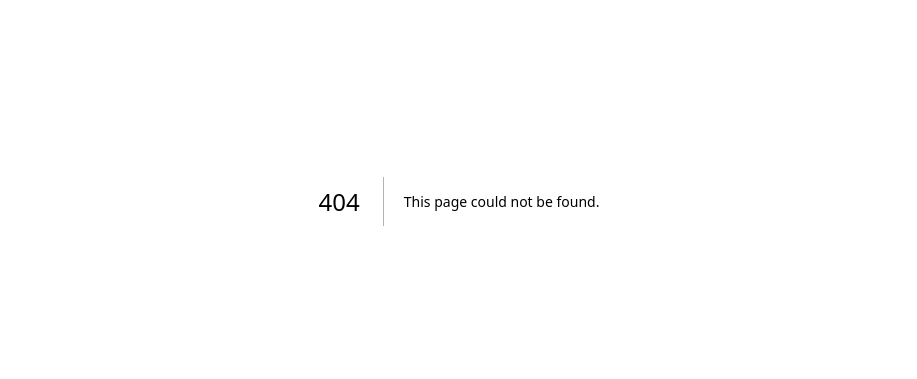
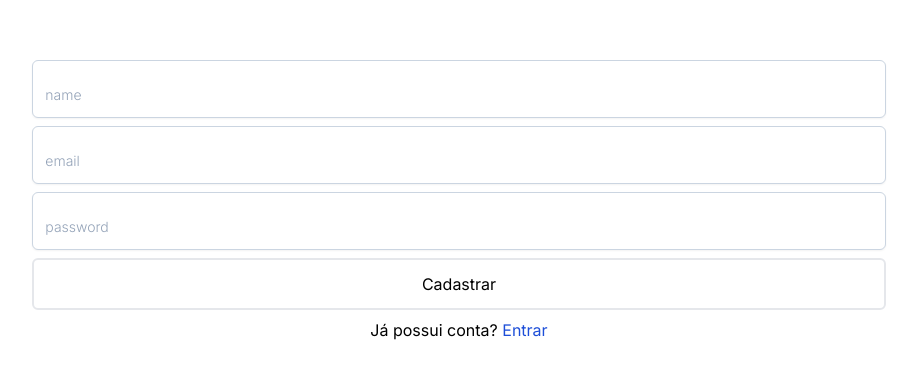
Before and after one commit to leonardocbrand/next-blog, a Next.js app: page /register in a window 1280 px wide. Before the commit this address had no page. Shown: the part 199-578 px from the top of the page, without its empty margins (181-1098 px from the left). Built offline with nearby package versions, Linux system fonts and the light colour scheme.

Commit message:
feat: Register page

```diff
--- /dev/null
+++ b/app/register/page.tsx
@@ -0,0 +1,83 @@
+"use client";
+
+import { useState } from "react";
+import { Input } from "@/components/Input";
+import axios from "axios";
+import { useRouter } from "next/navigation";
+import Link from "next/link";
+import { useForm } from "react-hook-form";
+import { NewUserFormData, newUserSchema } from "@/schemas/zod.schemas";
+import { zodResolver } from "@hookform/resolvers/zod";
+import ErrorMsg from "./components/ErrorMsg";
+
+function Register() {
+  const {
+    register,
+    handleSubmit,
+    formState: { errors },
+  } = useForm<NewUserFormData>({
+    resolver: zodResolver(newUserSchema),
+  });
+  const router = useRouter();
+
+  const onSubmit = async (data: NewUserFormData) => {
+    try {
+      await axios.post("/register", data);
+      router.refresh();
+
+      setTimeout(() => {
+        router.push("/login");
+      }, 2000);
+    } catch (err) {
+      console.error(err);
+    }
+  };
+
+  return (
+    <main className="flex h-screen items-center justify-center">
+      <form
+        onSubmit={handleSubmit(onSubmit)}
+        className="
+        flex w-4/6 flex-col justify-center gap-2 text-center"
+      >
+        <Input
+          placeholder="name"
+          id="name"
+          type="text"
+          register={register("name")}
+        />
+        <ErrorMsg errorState={errors.name} />
+        <Input
+          placeholder="email"
+          id="email"
+          type="text"
+          register={register("email")}
+        />
+        <ErrorMsg errorState={errors.email} />
+        <Input
+          placeholder="password"
+          id="password"
+          type="text"
+          register={register("password")}
+        />
+        <ErrorMsg errorState={errors.password} />
+        <button
+          type="submit"
+          className="w-full rounded-md border-2 p-3 hover:bg-yellow-300"
+        >
+          Cadastrar
+        </button>
+        <div>
+          <h4>
+            Já possui conta?{" "}
+            <Link href="/login" className="text-blue-700 hover:text-blue-400">
+              Entrar
+            </Link>
+          </h4>
+        </div>
+      </form>
+    </main>
+  );
+}
+
+export default Register;
```
